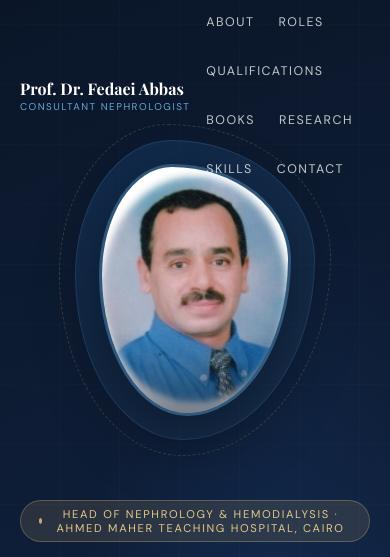
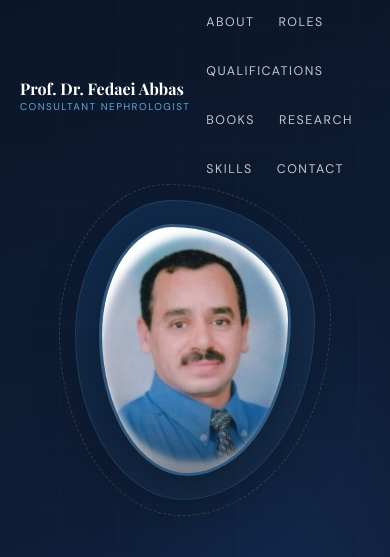
Before and after one commit to manarMsalah/D.Fedaei_Portfolio, a plain HTML site: page index.html in a window 390 px wide. Shown: the top 557 px of the page. Drawn offline with nearby package versions, Linux system fonts and the light colour scheme; a web font is replaced by a local one.

Commit message:
mobile fix. avatar layout a littel bit down

```diff
--- a/index.html
+++ b/index.html
@@ -149,6 +149,7 @@ footer p{font-size:0.82rem;color:var(--slate);}
 
   /* Hero */
    #hero{
+   padding-top:180px !important;
       min-height:auto !important;
       height:auto !important;
       overflow:visible !important;
```
